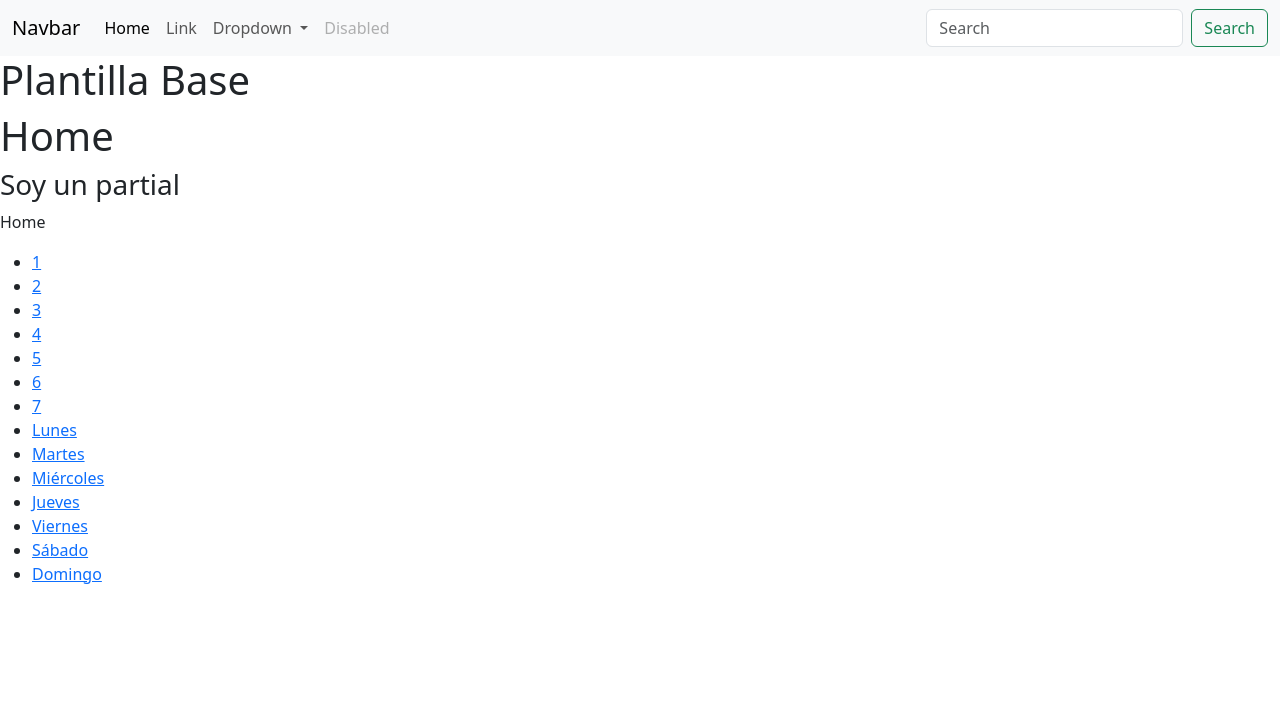
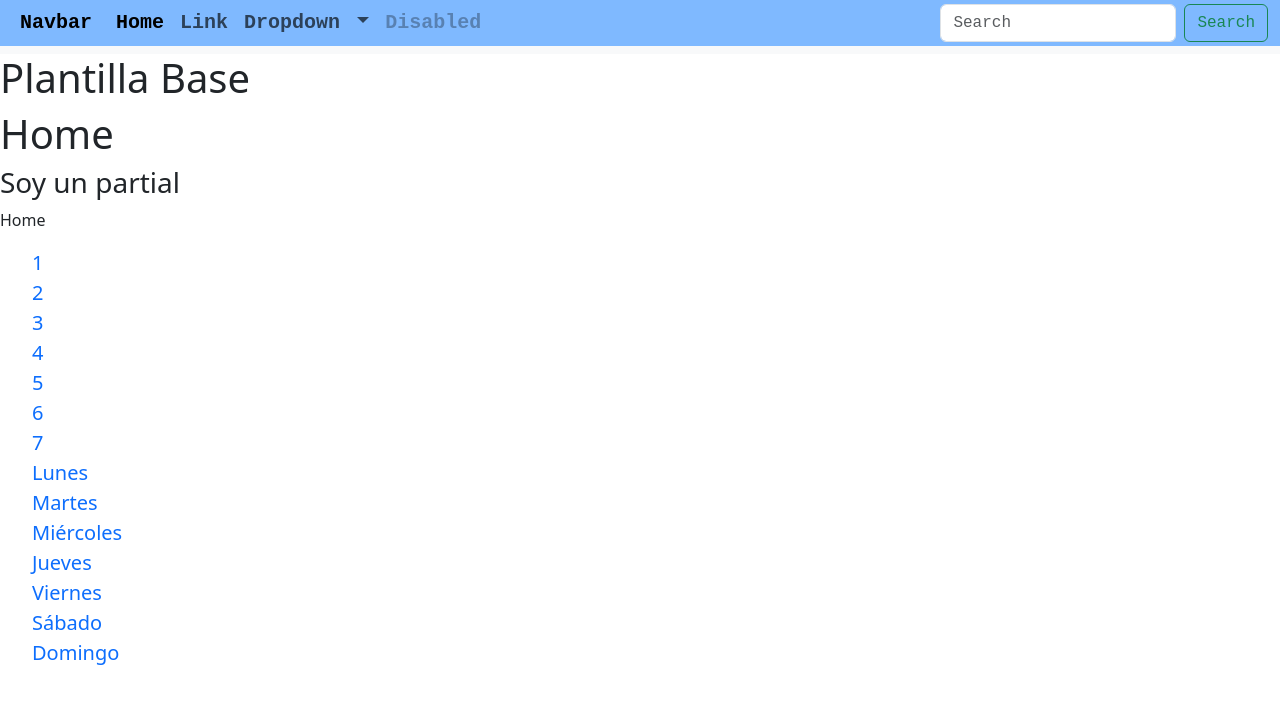
Before and after one commit to mikeaude1/playground, a Django app: page /message/ in a window 1280 px wide. Shown: the top 704 px of the page. Run offline with Django 5.2, Linux system fonts and the light colour scheme.

Commit message:
fin de la seccion

```diff
--- a/playground/settings.py
+++ b/playground/settings.py
@@ -124,7 +124,10 @@ AUTH_PASSWORD_VALIDATORS = [
 
 STATIC_URL = '/static/'
 STATICFILES_DIRS = [
-    BASE_DIR / "playground" / "styles",
+    BASE_DIR / "static" ,
+    BASE_DIR / "playground" / "quotes" / "static" / "quotes",
+    BASE_DIR / "playground" / "landing" / "static" / "landing",
+    BASE_DIR / "playground" / "static" / "styles",
 ]
 
 # Default primary key field type
--- /dev/null
+++ b/quotes/static/quotes/qoutes_styles.css
@@ -0,0 +1,12 @@
+ul{
+  font-size: 20px;
+  list-style-type: none;
+}
+a{
+  text-decoration: none;
+  font-size: 20px;
+}
+a:hover{
+  background-color: rgb(96, 22, 53) ;
+  text-decoration: underline;
+}
--- a/quotes/templates/quotes/index.html
+++ b/quotes/templates/quotes/index.html
@@ -1,5 +1,9 @@
 {% extends 'base.html' %}
+{% load static %}
 {% block title %}Home{% endblock %}
+{% block page_styles %}
+  <link rel="stylesheet" href="{% static 'quotes/qoutes_styles.css' %}">
+{% endblock page_styles%}
 {% block content %}
   <h1>Home</h1>
   {% include './includes/partial.html' with nombre='Home' %}
--- /dev/null
+++ b/static/styles/styles.css
@@ -0,0 +1,12 @@
+.nav{
+
+  background-color: rgb(127, 185, 255) ;
+  color: rgb(236, 105, 236) !important;
+  font-size: 20px;
+  font-weight: bold;
+  font-family: 'Courier New', Courier, monospace;
+  padding-left: 20px;
+}
+.navbar{
+  padding-top: 0;
+}
--- a/templates/base.html
+++ b/templates/base.html
@@ -1,3 +1,4 @@
+{% load static %}
 <!DOCTYPE html>
 <html lang="en">
 <head>
@@ -6,10 +7,12 @@
   <link href="https://cdn.jsdelivr.net/npm/bootstrap@5.3.8/dist/css/bootstrap.min.css" rel="stylesheet" integrity="sha384-sRIl4kxILFvY47J16cr9ZwB07vP4J8+LH7qKQnuqkuIAvNWLzeN8tE5YBujZqJLB" crossorigin="anonymous">
   <script src="https://cdn.jsdelivr.net/npm/bootstrap@5.3.8/dist/js/bootstrap.bundle.min.js" integrity="sha384-FKyoEForCGlyvwx9Hj09JcYn3nv7wiPVlz7YYwJrWVcXK/BmnVDxM+D2scQbITxI" crossorigin="anonymous"></script>
   <title>{% block title %}Home{% endblock %}</title>
+  <link rel="stylesheet" href="{% static 'styles/styles.css' %}">
+  {% block page_styles %}{% endblock page_styles %}
 </head>
 <body>
   <nav class="navbar navbar-expand-lg navbar-light bg-light">
-  <div class="container-fluid">
+  <div class="container-fluid nav">
     <a class="navbar-brand" href="#">Navbar</a>
     <button class="navbar-toggler" type="button" data-bs-toggle="collapse" data-bs-target="#navbarSupportedContent" aria-controls="navbarSupportedContent" aria-expanded="false" aria-label="Toggle navigation">
       <span class="navbar-toggler-icon"></span>
```
